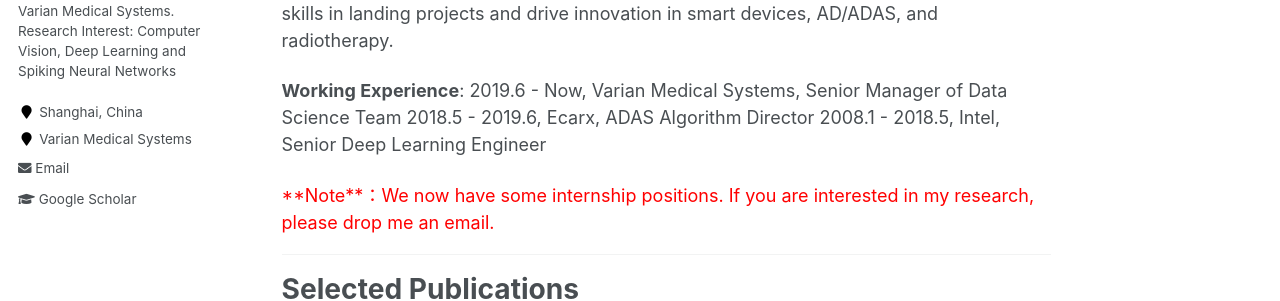
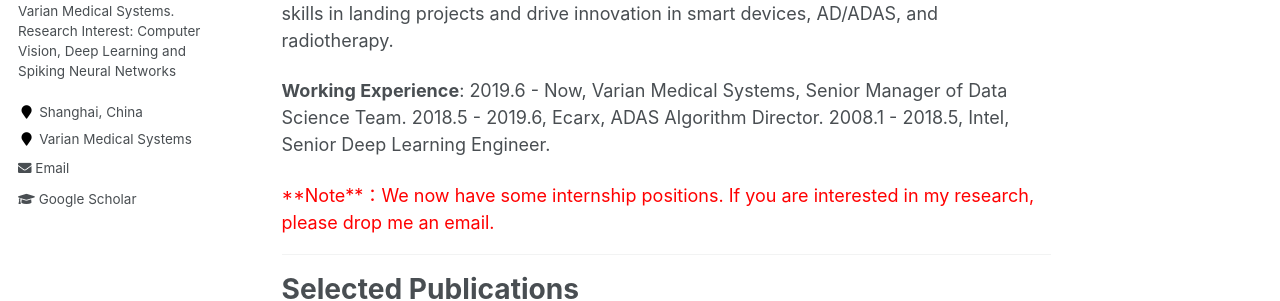
Before and after one commit to wyang22/wyang22.github.io, a Jekyll site: the page built from _pages/about.md, in a window 1280 px wide and 900 px high. Shown: the part 351-652 px from the top of the window. Built offline with Jekyll 4.4.1, drawn with Linux system fonts in a browser that asks for light colours.

```diff
--- a/_pages/about.md
+++ b/_pages/about.md
@@ -14,9 +14,9 @@ Short Bio
 Wenlong Yang got his Master degree from USST (University of Shanghai for Science and Technology) in March. 2009. He is currently a Senior Data Science Manager at Varian Medical Systems where he leads the research efforts on developing AI related smart radiotherapy and workflow. He has over 37+ patents applications got granted, which are widely used in smart phone, ADAS/AD, connected cars and radiotherapy domains. He has published over 10 research papers in MICCAI, Intel internal conferences, and etc. He has been recognized with numerous Awards at Intel, such as 2 times of Intel Division Awards, Intel Flex Innovation Award, and many Patent Filing Awards. He demonstrated outstanding skills in landing projects and drive innovation in smart devices, AD/ADAS, and radiotherapy.
 
 **Working Experience**:
-2019.6 - Now, Varian Medical Systems, Senior Manager of Data Science Team
-2018.5 - 2019.6, Ecarx, ADAS Algorithm Director
-2008.1 - 2018.5, Intel, Senior Deep Learning Engineer
+2019.6 - Now, Varian Medical Systems, Senior Manager of Data Science Team.
+2018.5 - 2019.6, Ecarx, ADAS Algorithm Director.
+2008.1 - 2018.5, Intel, Senior Deep Learning Engineer.
 
 <font color="red">**Note**：We now have some internship positions. If you are interested in my research, please drop me an email. </font>
 ---
```
